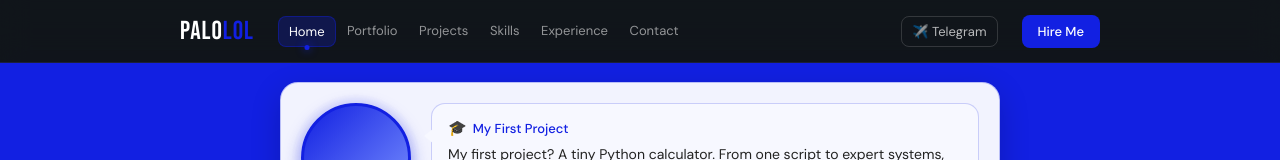
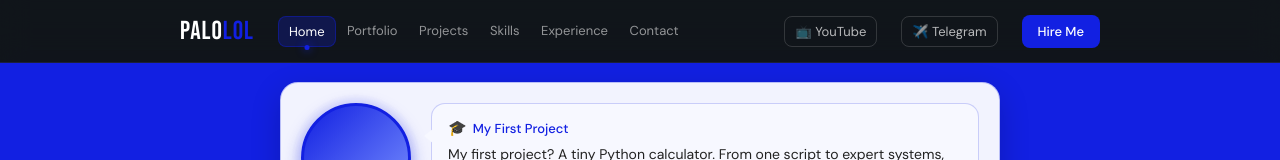
Before and after one commit to Palolol/Palolol, a Vue app: page / in a window 1280 px wide. Shown: the top 160 px of the page. Built offline with nearby package versions, Linux system fonts and the light colour scheme; grey boxes are pictures that could not be loaded.

Commit message:
feat(navbar): add YouTube link button, clean up duplicate workflow, and update gitignore

```diff
--- a/src/components/AppNavbar.vue
+++ b/src/components/AppNavbar.vue
@@ -14,6 +14,14 @@
           >
         </li>
       </ul>
+      <a
+        href="https://www.youtube.com/playlist?list=PLLKtzYG4mEMLajJa5d59vLcig6oRfXgd6"
+        target="_blank"
+        rel="noopener noreferrer"
+        class="nav-tg"
+        aria-label="YouTube Playlist"
+        >📺 YouTube</a
+      >
       <a
         href="https://t.me/palolol"
         target="_blank"
@@ -48,6 +56,13 @@
         Hire Me
       </a>
       <a
+        href="https://www.youtube.com/playlist?list=PLLKtzYG4mEMLajJa5d59vLcig6oRfXgd6"
+        target="_blank"
+        rel="noopener noreferrer"
+        class="nav-tg mobile-tg"
+        >📺 YouTube Playlist</a
+      >
+      <a
         href="https://t.me/palolol"
         target="_blank"
         rel="noopener noreferrer"
--- a/src/data/navLinks.js
+++ b/src/data/navLinks.js
@@ -4,5 +4,5 @@ export const navLinks = [
     { id: 'projects', label: 'Projects' },
     { id: 'skills', label: 'Skills' },
     { id: 'experience', label: 'Experience' },
-    { id: 'contact', label: 'Contact' }
+    { id: 'contact', label: 'Contact' },
 ]
```
Also changed, not shown: 1 other file (tests, documents, lock files or other folders).
